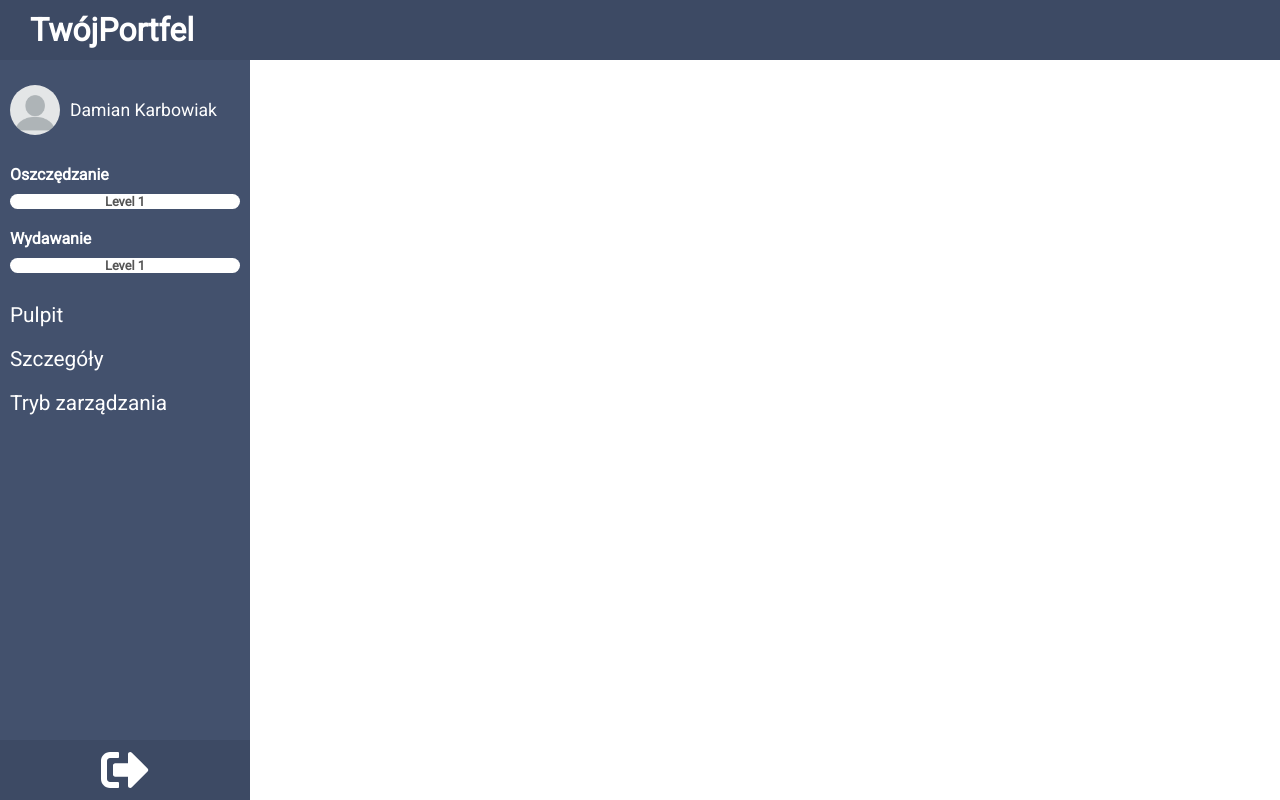
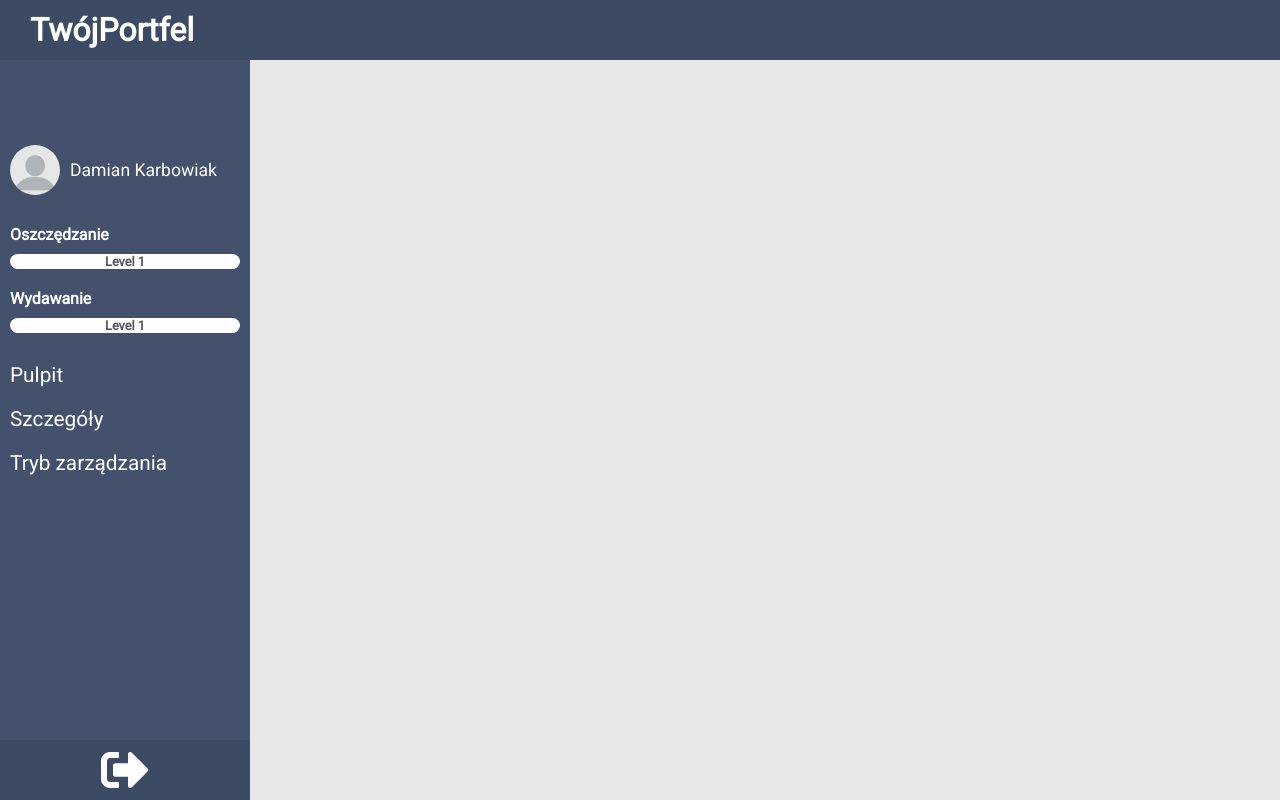
Before and after one commit to dudduss77/YourWallet, a Vue app: page / in a window 1280 px wide. Built offline with nearby package versions, Linux system fonts and the light colour scheme.

Commit message:
add dashboard, modify router and modify css

```diff
--- a/src/App.vue
+++ b/src/App.vue
@@ -20,16 +20,19 @@ h3 {
 h4 {
   font-size: 0.8em;
 }
+body, html {
+  width: 100%;
+  height: 100%;
+  overflow: hidden;
+}
 body {
-  width: 100vw;
-  height: 100vh;
-  overflow-x: hidden;
+  overflow-y: auto;
 }
 #app {
   font-family: 'Roboto', sans-serif;
   color: #fff;
   font-size: 16px;
   width: 100%;
-  height: 100%;
+  min-height: 100% !important;
 }
 </style>
--- a/src/components/mainPage/Menu.vue
+++ b/src/components/mainPage/Menu.vue
@@ -29,9 +29,6 @@ export default {
 
 <style lang="scss" scoped>
  .menu {
-   position: absolute;
-   top: 0;
-   z-index: 1;
    width: 250px;
    background: #43516D;
    min-height: 100%;
--- a/src/router/index.js
+++ b/src/router/index.js
@@ -2,6 +2,7 @@ import Vue from 'vue'
 import VueRouter from 'vue-router'
 //import Home from '../views/Home.vue'
 import MainPage from '../views/MainPage.vue'
+import Dashboard from '../views/Dashboard.vue'
 
 Vue.use(VueRouter)
 
@@ -9,7 +10,14 @@ const routes = [
   {
     path: '/',
     name: 'MainPage',
-    component: MainPage
+    component: MainPage,
+    children: [
+      {
+        path: '/',
+        name: 'Dashboard',
+        component: Dashboard
+      }
+    ]
   }
   // {
   //   path: '/about',
--- /dev/null
+++ b/src/views/Dashboard.vue
@@ -0,0 +1,19 @@
+<template>
+  <div class="dashboard">
+
+  </div>
+</template>
+
+<script>
+export default {
+  name: "Dashboard"
+}
+</script>
+
+<style lang="scss" scoped>
+  .dashboard {
+    background: #E7E7E8;
+    height: 100%;
+    width: 100%;
+  }
+</style>
--- a/src/views/MainPage.vue
+++ b/src/views/MainPage.vue
@@ -1,7 +1,8 @@
 <template>
   <div class="mainPage">
-    <Logo></Logo>
-    <Menu></Menu>
+    <Logo class="mainPage__logo"></Logo>
+    <Menu class="mainPage__menu"></Menu>
+    <router-view class="mainPage__content"/>
   </div>
 </template>
 
@@ -20,6 +21,22 @@ export default {
 <style lang="scss" scoped>
   .mainPage {
     width: 100%;
-    min-height: 100%;
+    min-height: 100vh !important;
+    display: grid;
+    grid-template-columns: 250px 1fr;
+    grid-template-rows: 60px 1fr;
+    grid-template-areas:
+      "logo logo"
+      "menuBlock contentBlock";
+
+    &__logo {
+      grid-area: logo;
+    }
+    &__menu {
+      grid-area: menuBlock;
+    }
+    &__content  {
+      grid-area: contentBlock;
+    }
   }
 </style>
```
